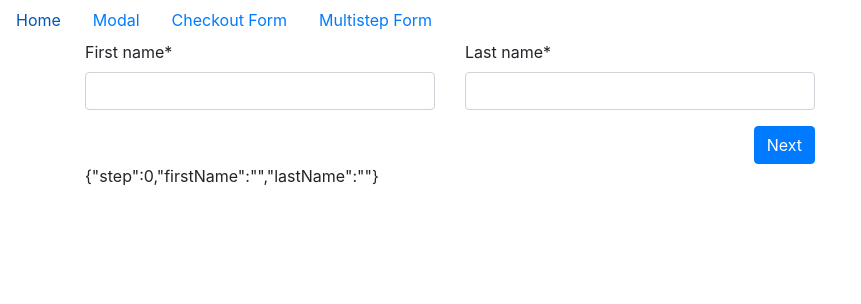
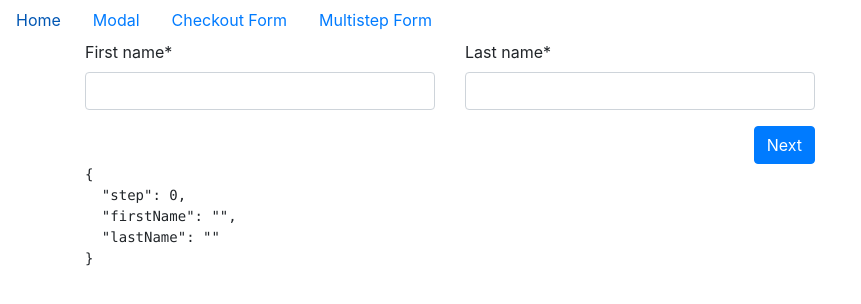
Before and after one commit to pferlito/react-examples, a React (Create React App) app: page /multistep in a window 1280 px wide. Shown: the top 304 px of the page, without its empty margins (0-861 px from the left). Built offline with nearby package versions, Linux system fonts and the light colour scheme; the HTML template or start-up script is replaced by a standard one.

Commit message:
Fix json formatting.

```diff
--- a/src/routes/MultistepPage.js
+++ b/src/routes/MultistepPage.js
@@ -40,7 +40,7 @@ function MultistepPage({steps}) {
           <StepNav handleNavigation={handleNavigation}
                    state={state}
                    steps={steps}/>
-        {JSON.stringify(state,2)}
+        <pre>{JSON.stringify(state,null,2)}</pre>
       </Container>
     </Fragment>
   );
```
